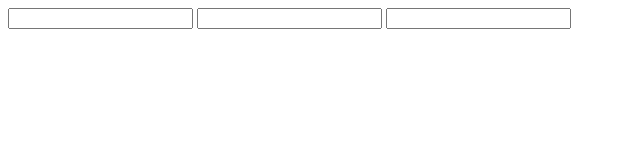
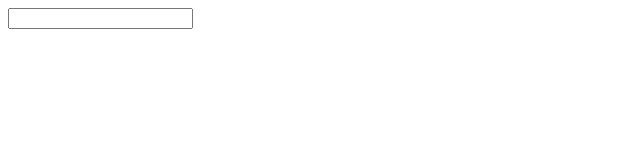
Before and after one commit to Elnegro1905/grupo1ejercicio4, a plain HTML site: page index.html in a window 1280 px wide. Shown: the whole page, without its empty margins (0-640 px from the left). Drawn offline with Linux system fonts and the light colour scheme.

Commit message:
grupo1ejercicio4

```diff
--- a/index.html
+++ b/index.html
@@ -14,9 +14,10 @@
     <section>
         <div>
             <form>
-                <input type="text">
-                <input type="text">
-                <input type="text">
+                 <form id='nombre' name='nombre' method='get/post' action='url'
+                target = '_blank/_self' enctype = 'x-www-form-urlencoded'
+                <input type="text""action">
+                <input type="text""autocomplete">
 
 
         </form>
```
